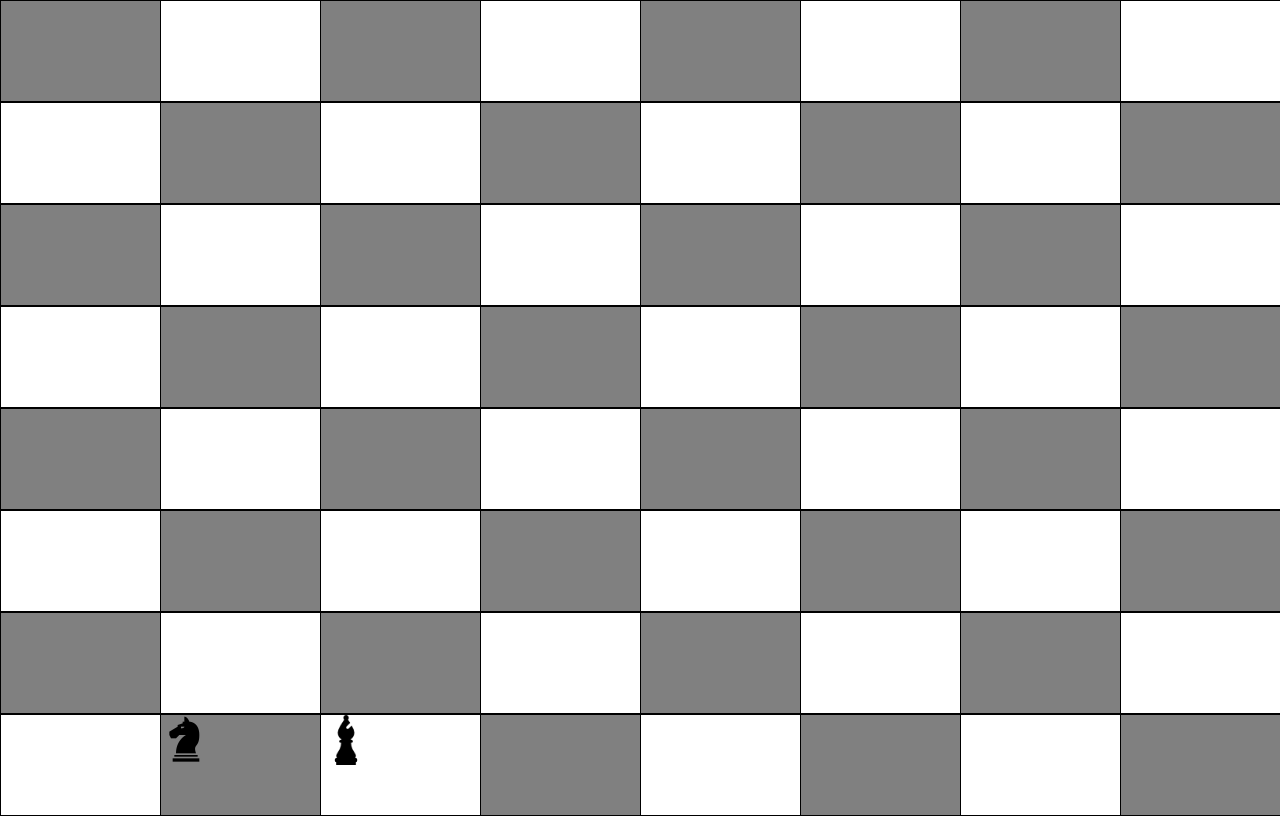
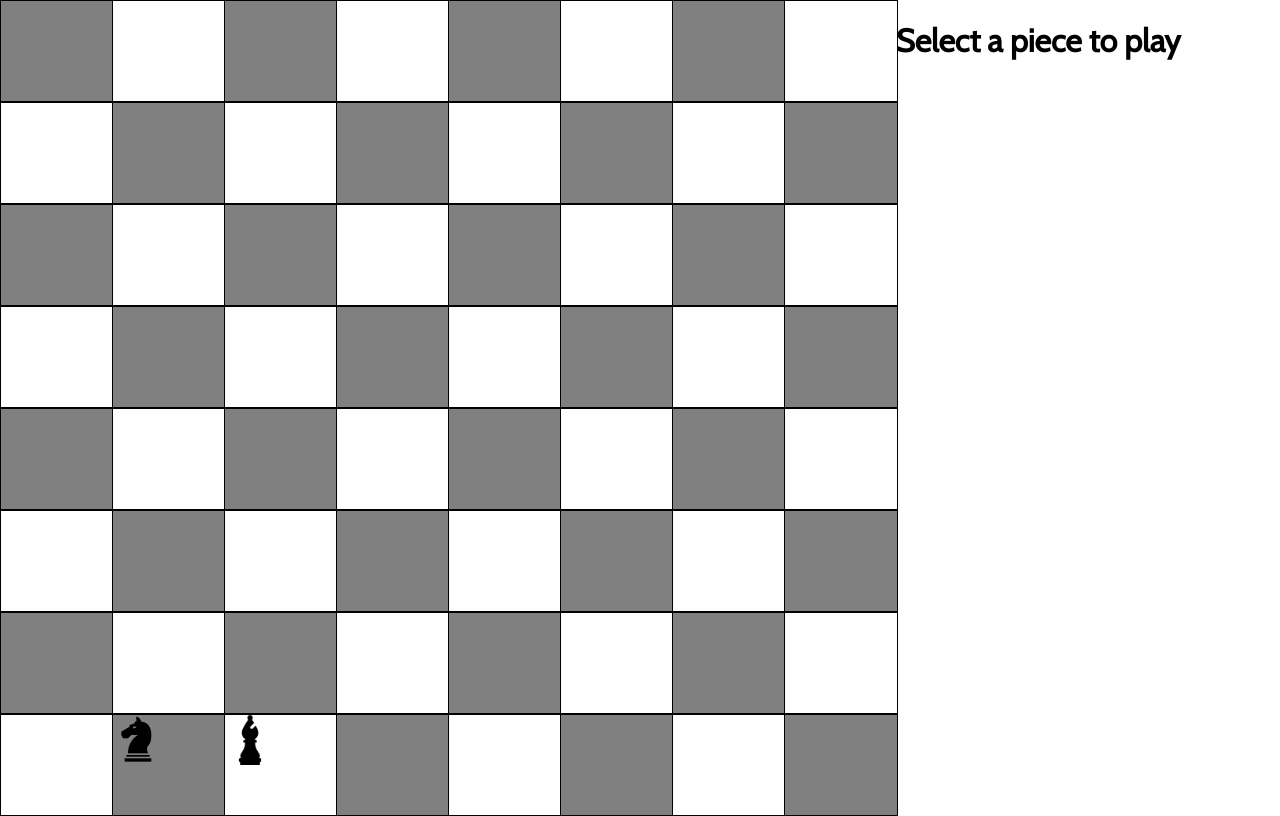
Before and after one commit to mariastlouis/chess-app, a React app: page / in a window 1280 px wide. Built offline with nearby package versions, Linux system fonts and the light colour scheme.

Commit message:
Error message appearing on control panel

```diff
--- a/src/App/App.js
+++ b/src/App/App.js
@@ -1,6 +1,8 @@
 import React, { Component } from 'react';
 import './App.css';
-import Board from '../Board/Board'
+import Board from '../Board/Board';
+import ControlPanel from '../ControlPanel/ControlPanel'
+
 
 class App extends Component {
   constructor () {
@@ -8,13 +10,10 @@ class App extends Component {
     this.state = {
       knightPosition:[1,7],
       bishopPosition: [2, 7],
-      selectedPiece: ''
+      selectedPiece: '',
+      message: ''
     };
     this.setSquare = this.setSquare.bind(this);
-  }
-
-  selectPiece(type) {
-    console.log(type)
   }
 
   checkSelectedPiece(x, y) {
@@ -41,8 +40,9 @@ class App extends Component {
 
     if((moveX === 2 && moveY === 1) || (moveX === 1 && moveY === 2) ){
       this.setState({knightPosition: [x, y]})
+      this.setState({message: ''})
     } else {
-      console.log('invalid move')
+      this.setState({message: 'Invalid move -- knights can only move in an L shape'})
     }
   }
 
@@ -53,16 +53,11 @@ class App extends Component {
 
     if(moveX === 1 && moveY === 1) {
       this.setState({bishopPosition: [x, y]})
+      this.setState({message: ''})
     } else {
-      console.log('invalid move')
+       this.setState({message: 'Invalid move - bishops can only move diagonally'})
     }
   }
-
-// first time you click on a square it selects the piece if it can.
-// next time you click a square it moves
-
-// click on a knight or bishop to select it
-// once selected - then click on a square and move that selected piece if it is valid and if it doesn't hit another piece
 
   setSquare (x, y) {
     const [knightX, knightY] = this.state.knightPosition;
@@ -72,17 +67,15 @@ class App extends Component {
       this.setState({selectedPiece: 'knight'})
     } else if (bishopX === x && bishopY === y ){
       this.setState({selectedPiece: 'bishop'})
-      // checkBishopPosition(x,y)
     } else {
       this.checkSelectedPiece(x, y)
   }
 }
 
   render() {
-
-
     return (
-      <div className="App">
+      <div className="app">
+        <div className = "game-board">
           <Board
           knightPosition={this.state.knightPosition}
           bishopPosition = {this.state.bishopPosition}
@@ -90,6 +83,11 @@ class App extends Component {
           chessPiece = {this.state.selectedPiece}
           selectPiece = {this.selectPiece}/>
         </div>
+        <div className = "sider">
+          <ControlPanel message = {this.state.message}
+                        chessPiece = {this.state.selectedPiece}/>
+        </div>
+      </div>
     );
   }
 }
--- a/src/App/App.scss
+++ b/src/App/App.scss
@@ -1 +1,14 @@
 @import 'variable';
+
+.app {
+  display: flex;
+  flex-direction: row;
+}
+
+.game-board {
+  width: 70%;
+}
+
+.sider {
+  width: 30%;
+}
--- a/src/ControlPanel/ControlPanel.js
+++ b/src/ControlPanel/ControlPanel.js
@@ -8,14 +8,20 @@ import PropTypes from 'prop-types';
 
 const ControlPanel = ({message, chessPiece}) => {
 
-  // const selectedPiece = () => {
-  //   return chessPiece
-  // }
+  const selectedPieceMessage = () => {
+    if (chessPiece === 'knight') {
+      return 'Knight selected'
+    } else if (chessPiece === 'bishop') {
+      return 'Bishop selected'
+    } else {
+      return 'Select a piece to play'
+    }
+  }
 
   return (
     <div className = "ControlPanel">
-     <h1> {chessPiece} </h1>
-     <p> {message} </p>
+      <h1>{selectedPieceMessage()} </h1>
+      <h2> {message} </h2>
     </div>
   );
 };
```
Also changed, not shown: src/App/App.css. Lines whose indentation alone changed are shown as unchanged.
